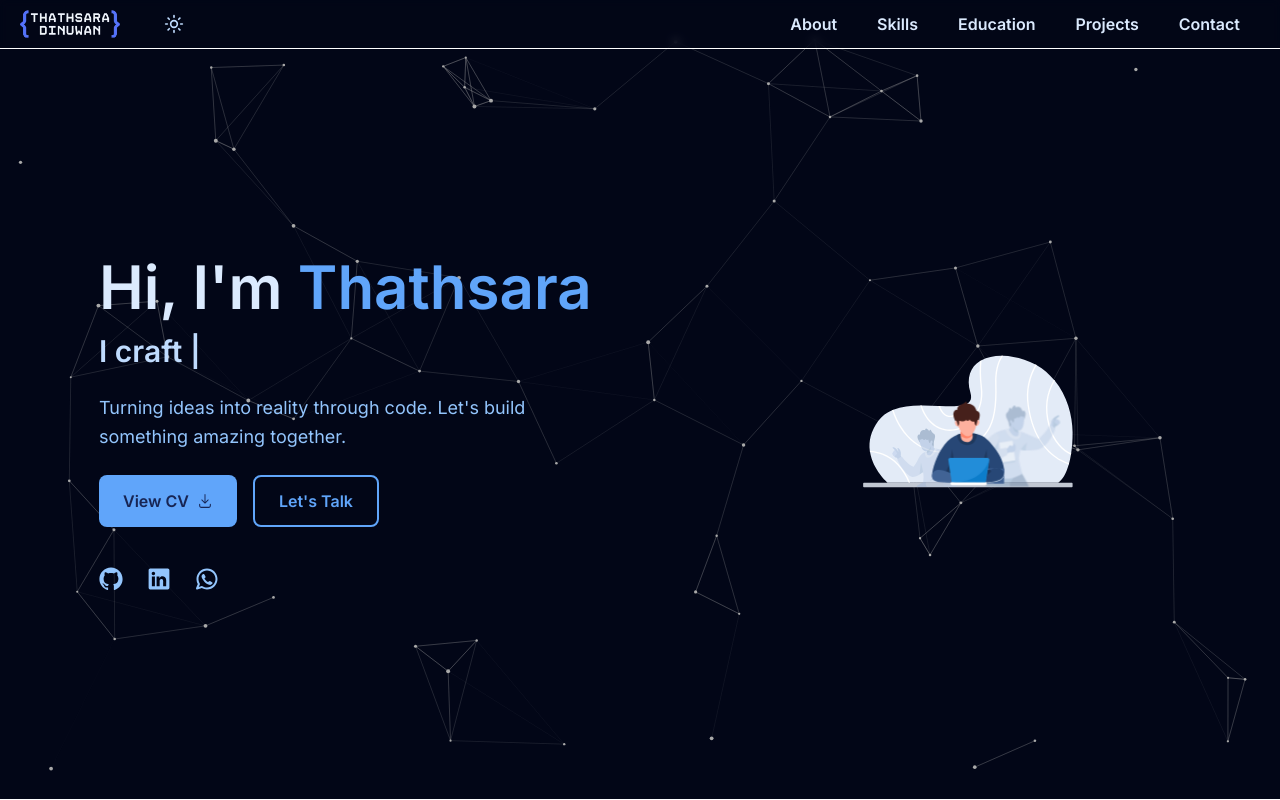
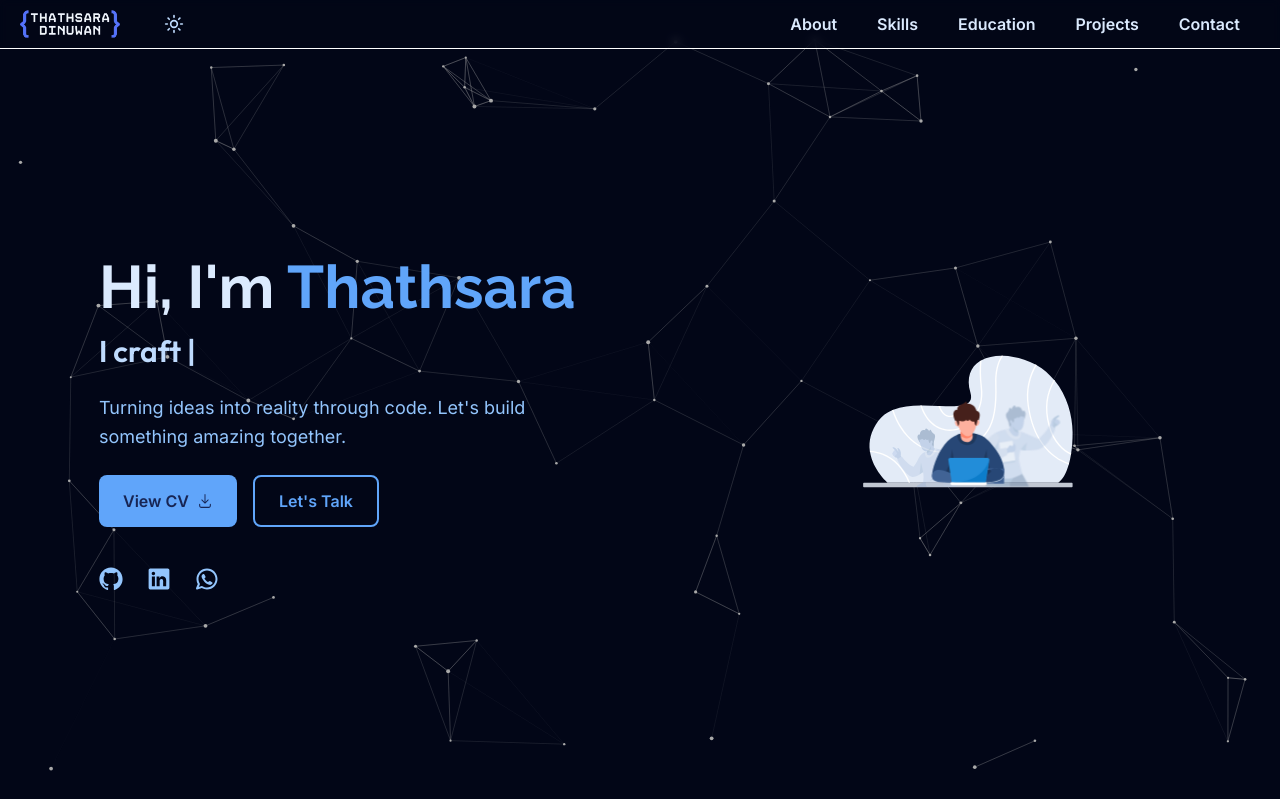
Before and after one commit to thathsaraDinu/portfolio-nextjs, a Next.js app: page / in a window 1280 px wide. Shown: the top 800 px of the page. Built offline with nearby package versions, Linux system fonts and the light colour scheme.

Commit message:
change fonto

```diff
--- a/src/components/hero.tsx
+++ b/src/components/hero.tsx
@@ -28,7 +28,7 @@ export default function Hero() {
           className="md:w-3/5  flex flex-col gap-6 items-start "
         >
           <div className="flex flex-col gap-4">
-            <h1 className="text-4xl md:text-6xl font-bold dark:text-blue-100 text-blue-950 leading-tight">
+            <h1 className="font-raleway text-4xl md:text-6xl font-bold dark:text-blue-100 text-blue-950 leading-tight">
               Hi, I&apos;m <span className="dark:text-blue-400 text-blue-600">Thathsara</span>
             </h1>
             <TypeAnimation
@@ -46,10 +46,10 @@ export default function Hero() {
               speed={50}
               cursor={true}
               wrapper="h2"
-              className="text-2xl md:text-3xl dark:text-blue-200 text-blue-800 font-semibold"
+              className="font-outfit text-2xl md:text-3xl dark:text-blue-200 text-blue-800 font-semibold"
             />
           </div>
-          <p className="dark:text-blue-300 text-blue-700 text-lg max-w-lg leading-relaxed">
+          <p className="font-inter dark:text-blue-300 text-blue-700 text-lg max-w-lg leading-relaxed">
             Turning ideas into reality through code. Let&apos;s build something amazing together.
           </p>
           <div className="flex gap-4">
```
